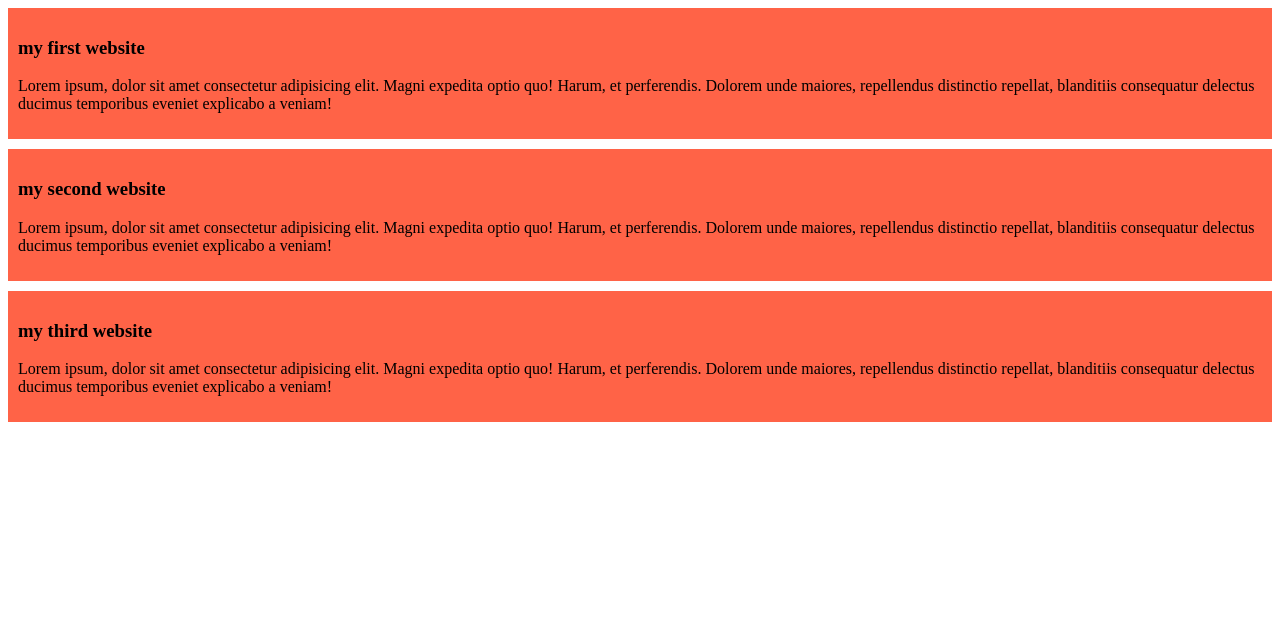
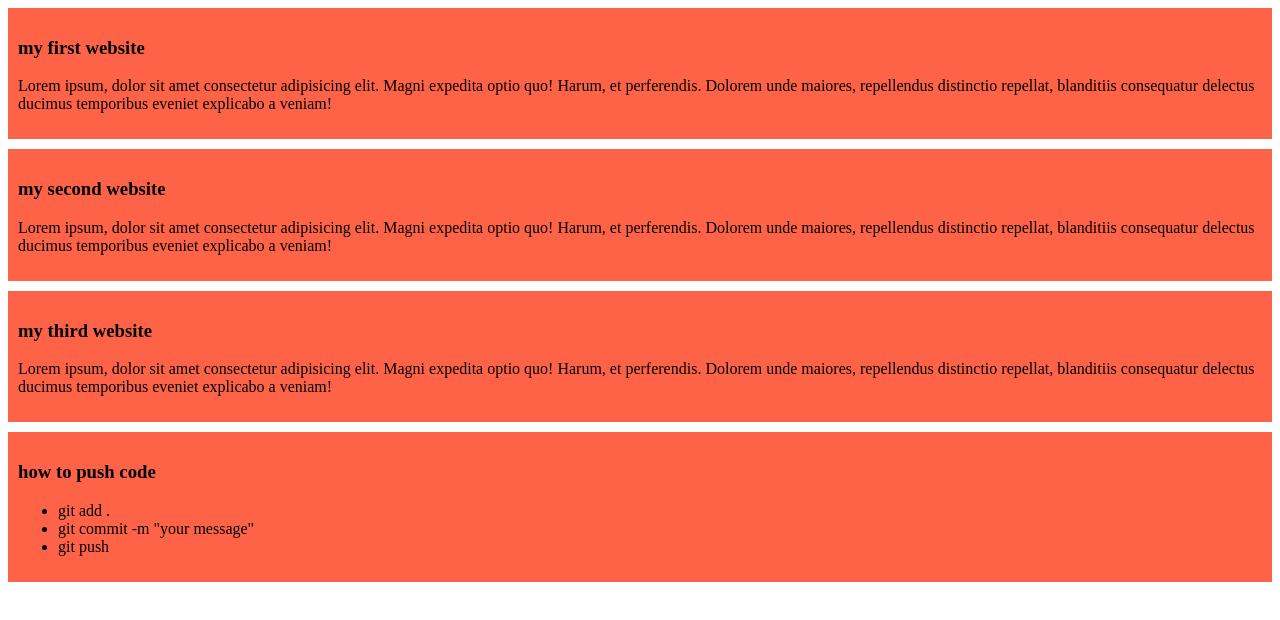
Before and after one commit to mahim25web/my-first-github-report, a plain HTML site: page index.html in a window 1280 px wide. Drawn offline with Linux system fonts and the light colour scheme.

```diff
--- a/index.html
+++ b/index.html
@@ -24,5 +24,13 @@
     <h3>my third website </h3>
     <p>Lorem ipsum, dolor sit amet consectetur adipisicing elit. Magni expedita optio quo! Harum, et perferendis. Dolorem unde maiores, repellendus distinctio repellat, blanditiis consequatur delectus ducimus temporibus eveniet explicabo a veniam!</p>
 </div>
+<div>
+    <h3>how to push code</h3>
+    <ul>
+        <li>git add .</li>
+        <li>git commit -m "your message"</li>
+        <li>git push </li>
+    </ul>
+</div>
 
 </html>
```
